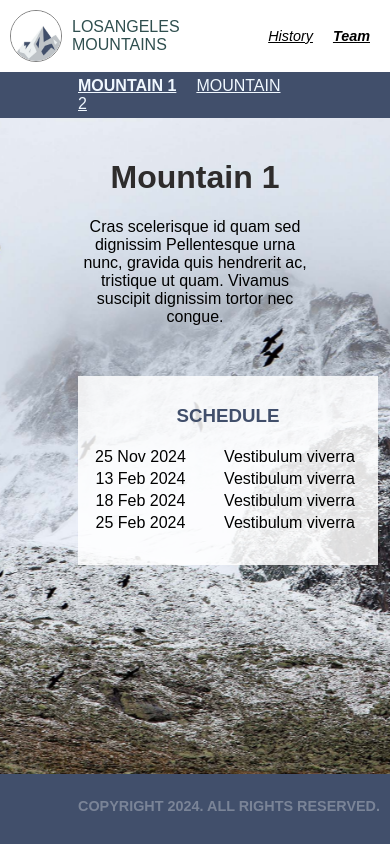
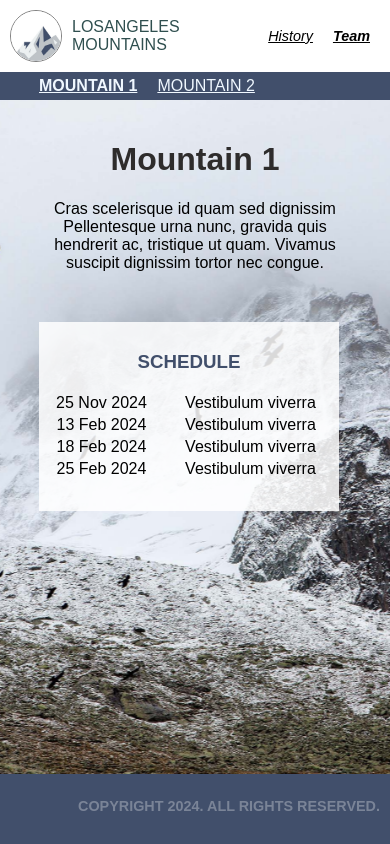
Before and after one commit to name-Eli/mountains-react-app, a React (Vite) app: page /team in a window 390 px wide. Built offline with nearby package versions, Linux system fonts and the light colour scheme.

Commit message:
Make the page content responsive with @media CSS

```diff
--- a/src/components/App/App.css
+++ b/src/components/App/App.css
@@ -16,6 +16,10 @@
     padding-inline: 20%;
     font-size: 1em;
     text-align: center;
+
+    @media screen and (max-width: 400px) {
+        padding-inline: 10%;
+    }
 }
 
 .titleHomePage {
--- a/src/components/Team/Team.css
+++ b/src/components/Team/Team.css
@@ -32,6 +32,10 @@
     padding: 5px;
     padding-inline: 20%;
 
+    @media screen and (max-width: 400px) {
+        padding-inline: 10%;
+    }
+
     .tab {
         color: aliceblue;
         cursor: pointer;
```
